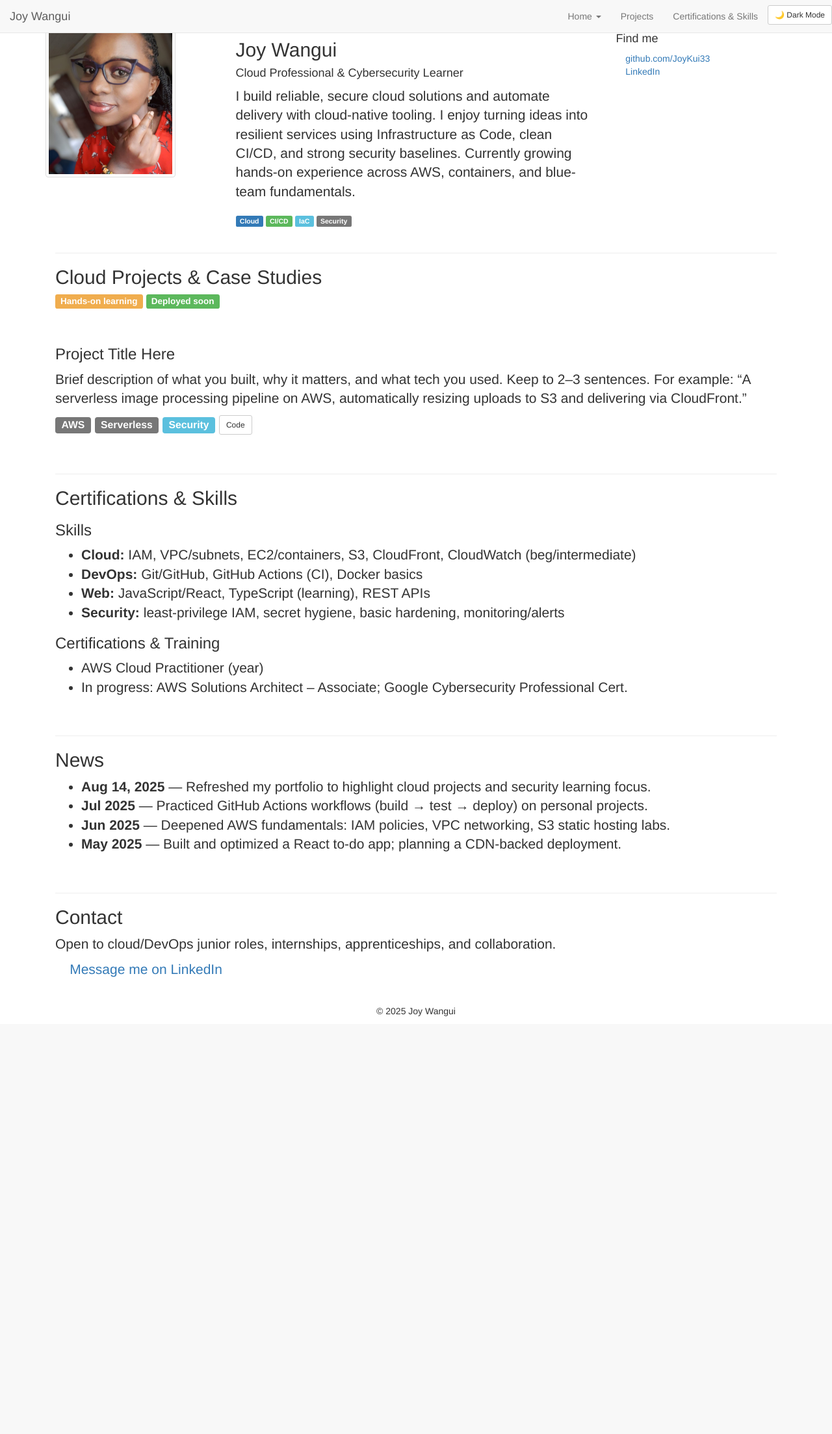
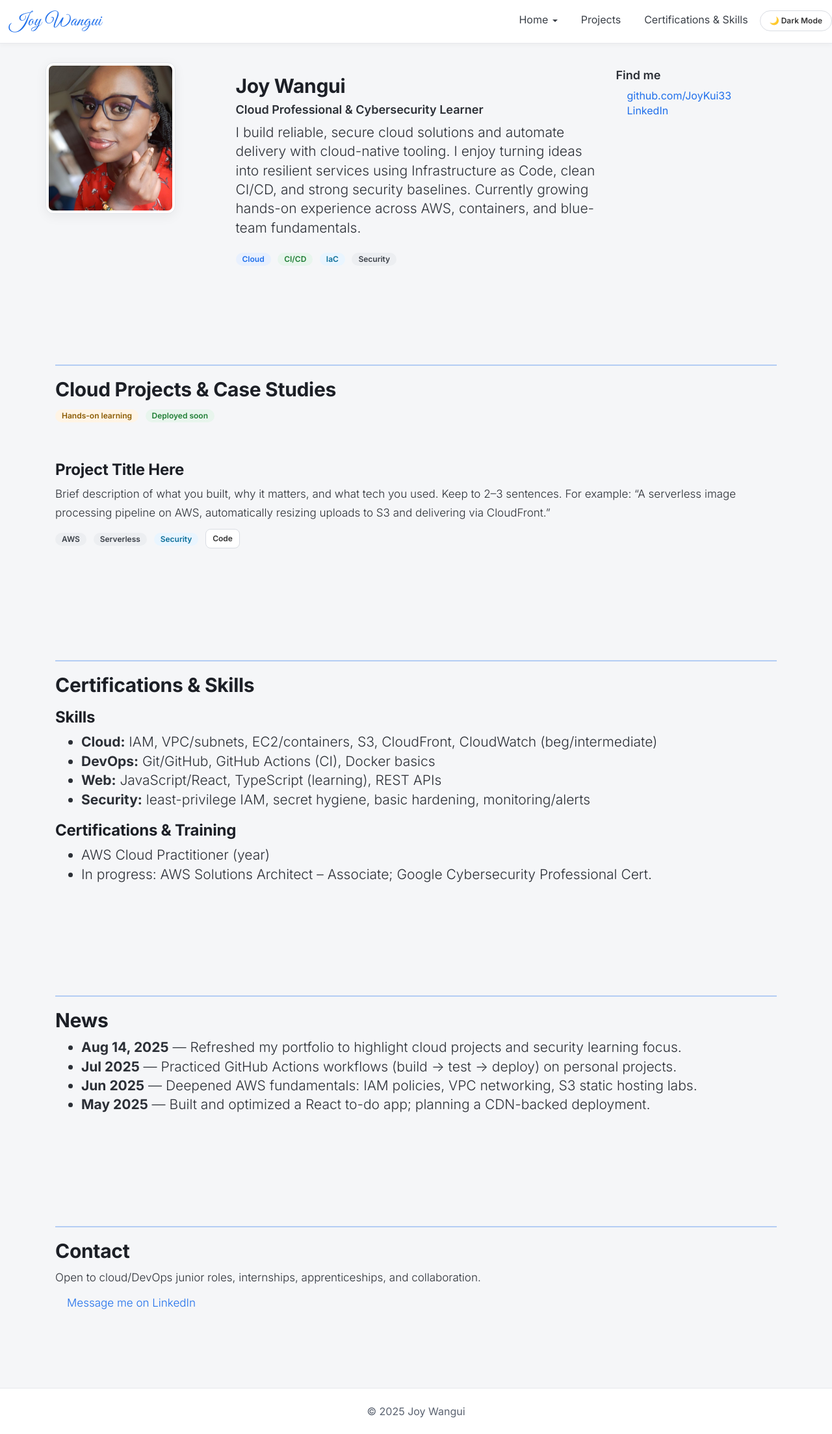
Before and after one commit to JoyKui33/joywangui.github.io, a PHP site: page / in a window 1280 px wide. Shown: the whole page at 65% size. Before the commit the page ends 1564 px from the top, so only its background shows below. Run offline with PHP 8.4, Linux system fonts and the light colour scheme; some libraries are stand-ins or nearby versions; some web fonts are replaced.

Commit message:
Update custom.css

```diff
--- a/css/custom.css
+++ b/css/custom.css
@@ -1,45 +1,149 @@
-/* === Dark Mode Styles === */
+/* ===== Fonts ===== */
+@import url('https://fonts.googleapis.com/css2?family=Inter:wght@300;400;600;700&display=swap');
+@import url('https://fonts.googleapis.com/css2?family=Great+Vibes&display=swap');
+
+/* ===== Base (Figma-style) ===== */
+html, body {
+  font-family: 'Inter', system-ui, -apple-system, Segoe UI, Roboto, Ubuntu, Cantarell, "Helvetica Neue", Arial, sans-serif;
+  font-size: 16px;
+  color: #2B2F36;                /* soft near-black */
+  background: #F5F6F8;           /* subtle light grey */
+  -webkit-font-smoothing: antialiased;
+  -moz-osx-font-smoothing: grayscale;
+}
+
+section { padding: 56px 0; }
+
+h1, h2, h3 {
+  font-weight: 700;
+  letter-spacing: -0.01em;
+  color: #1C1F26;
+}
+h4, h5, h6 { font-weight: 600; color: #2B2F36; }
+
+a { color: #1F6FEB; text-decoration: none; }
+a:hover, a:focus { color: #1558C0; text-decoration: underline; }
+
+hr.star-primary { border-top: 2px solid #1F6FEB; opacity: 0.3; }
+
+.container.lead p { font-size: 17px; line-height: 1.7; }
+
+/* ===== Labels / Chips ===== */
+.label {
+  display: inline-block;
+  margin: 4px 6px 0 0;
+  padding: 4px 10px;
+  border-radius: 999px;
+  font-weight: 600;
+  font-size: 12px;
+}
+.label-primary   { background:#E8F0FE; color:#1F6FEB; }
+.label-success   { background:#E8F5ED; color:#1E7E34; }
+.label-info      { background:#E9F5FF; color:#0B6E99; }
+.label-default   { background:#ECEEF1; color:#3B4048; }
+.label-warning   { background:#FFF4E5; color:#8A5A00; }
+
+/* ===== Buttons ===== */
+.btn { border-radius: 8px; }
+.btn-primary {
+  background:#1F6FEB; border-color:#1F6FEB; font-weight: 600;
+}
+.btn-primary:hover, .btn-primary:focus {
+  background:#1858C7; border-color:#1858C7;
+}
+.btn-default { background:#FFFFFF; border-color:#DADDE3; font-weight: 600; }
+.btn-default:hover { background:#F3F5F7; }
+
+/* ===== Navbar (beautified) ===== */
+.navbar {
+  background:#FFFFFF;
+  border-bottom: 1px solid #E6E8EC;
+  box-shadow: 0 2px 8px rgba(0,0,0,0.04);
+  padding: 8px 0;
+}
+.navbar-brand {
+  font-family: 'Great Vibes', cursive;   /* elegant calligraphy for your name */
+  font-size: 28px;
+  color: #1F6FEB !important;
+  letter-spacing: 0.5px;
+}
+.navbar-brand:hover { color: #1558C0 !important; }
+
+.navbar-nav>li>a {
+  color: #3B4048 !important;
+  font-weight: 500;
+  padding: 12px 18px !important;
+  transition: color 0.2s ease;
+}
+.navbar-nav>li>a:hover { color: #1F6FEB !important; }
+
+/* Make the Dark Mode button pill-shaped and tidy */
+.navbar .btn {
+  border-radius: 20px;
+  padding: 6px 14px;
+}
+
+/* ===== Images ===== */
+.img-thumbnail {
+  border: 1px solid #E1E5EA; border-radius: 12px;
+  box-shadow: 0 4px 18px rgba(0,0,0,0.06);
+}
+
+/* ===== Footer (clean) ===== */
+footer {
+  background:#FFFFFF;
+  border-top:1px solid #E6E8EC;
+  padding:24px 0;
+  color:#5A6270;
+}
+footer p { margin: 0; }
+
+/* ===== Dark Mode (auto by system) ===== */
 @media (prefers-color-scheme: dark) {
-  body {
-    background: #1E1F26;
-    color: #E6E6E6;
-  }
+  body { background: #1E1F26; color: #E6E6E6; }
   h1, h2, h3, h4, h5, h6 { color: #FFFFFF; }
   a { color: #58A6FF; }
   a:hover, a:focus { color: #79C0FF; }
 
-  .navbar { background: #24262F; border-bottom: 1px solid #333; }
-  .navbar-nav>li>a { color: #E6E6E6; }
-  .navbar-brand { color: #FFFFFF; }
+  .navbar { background: #24262F; border-bottom: 1px solid #333; box-shadow: none; }
+  .navbar-nav>li>a { color: #E6E6E6 !important; }
+  .navbar-brand { color: #58A6FF !important; }
 
   .img-thumbnail { border: 1px solid #333; box-shadow: none; }
+
   footer { background: #24262F; border-top: 1px solid #333; color: #AAA; }
 
   .label-primary { background:#1E3A5F; color:#58A6FF; }
   .label-success { background:#153B2C; color:#6FCF97; }
-  .label-info { background:#0D3341; color:#79C0FF; }
+  .label-info    { background:#0D3341; color:#79C0FF; }
   .label-default { background:#2B2F36; color:#CCC; }
   .label-warning { background:#5A3B00; color:#FFB347; }
 }
 
-/* Force dark mode when body has .dark-mode class */
-body.dark-mode {
-  background: #1E1F26 !important;
-  color: #E6E6E6 !important;
-}
+/* ===== Dark Mode (manual override via .dark-mode class) ===== */
+body.dark-mode { background: #1E1F26 !important; color: #E6E6E6 !important; }
 body.dark-mode h1, body.dark-mode h2, body.dark-mode h3,
-body.dark-mode h4, body.dark-mode h5, body.dark-mode h6 {
-  color: #FFFFFF !important;
-}
+body.dark-mode h4, body.dark-mode h5, body.dark-mode h6 { color: #FFFFFF !important; }
 body.dark-mode a { color: #58A6FF !important; }
 body.dark-mode a:hover { color: #79C0FF !important; }
 body.dark-mode .navbar {
   background: #24262F !important;
   border-bottom: 1px solid #333 !important;
+  box-shadow: none !important;
 }
 body.dark-mode .navbar-nav>li>a { color: #E6E6E6 !important; }
+body.dark-mode .navbar-brand { color: #58A6FF !important; }
+body.dark-mode .img-thumbnail { border: 1px solid #333 !important; box-shadow: none !important; }
 body.dark-mode footer {
   background: #24262F !important;
   border-top: 1px solid #333 !important;
   color: #AAA !important;
 }
+
+/* ===== Motion preference ===== */
+@media (prefers-reduced-motion: reduce) {
+  * { transition: none !important; animation: none !important; }
+}
+
+/* ===== Keep any legacy classes you rely on ===== */
+.bg-success { background-color: #dff0d8; }  /* from your existing styles */
```
